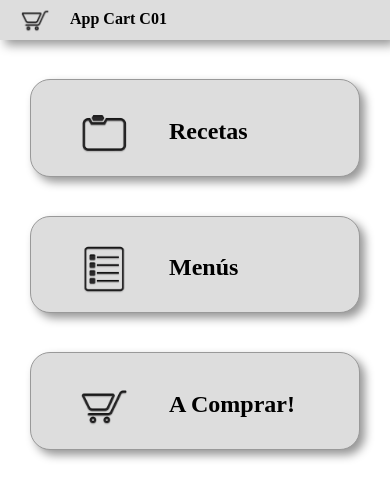
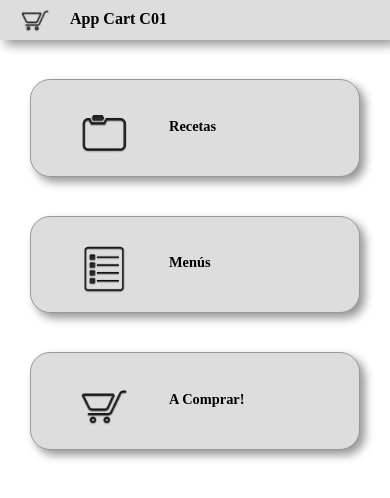
Before and after one commit to ticjaestic/AppCart_c01, a plain HTML site: page www/index.html in a window 390 px wide. Drawn offline with Linux system fonts and the light colour scheme; no server answers.

Commit message:
Prueba de Commit con Coda 2 Cambio en los H2 (más pequeño para que entre en la caja Iphone5)

```diff
--- a/www/css/index.css
+++ b/www/css/index.css
@@ -1,5 +1,6 @@
 *{margin: 0px;padding: 0px; text-decoration: none; color:black}
 h1{font-size: 100%; margin:0; padding:0px;}
+h2{font-size: 90%}
 
 
 #recetas, #menus, #comprar{
```
Also changed, not shown: 1 other file.
